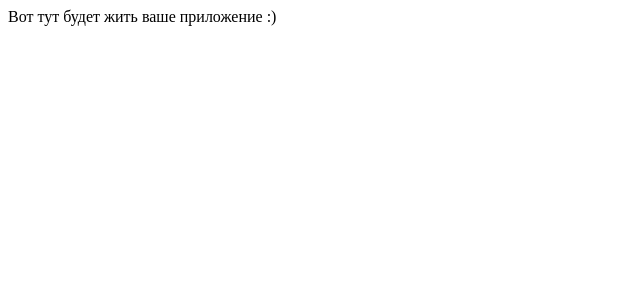
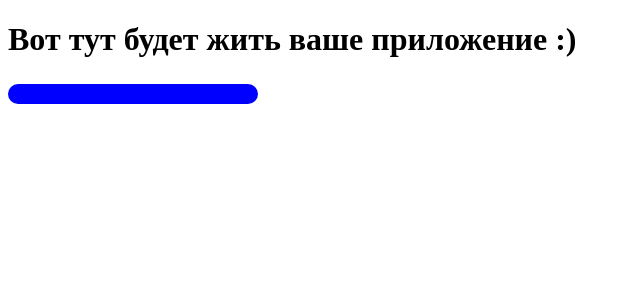
Before and after one commit to digitalr84/Explosssive, a React (Vite) app in the folder packages/client/: page / in a window 1280 px wide. Shown: the top 300 px of the page, without its empty margins (0-640 px from the left). Built offline with nearby package versions, Linux system fonts and the light colour scheme.

Commit message:
первый компонент кнопка

```diff
--- a/packages/client/src/App.tsx
+++ b/packages/client/src/App.tsx
@@ -1,8 +1,9 @@
-import { useEffect } from 'react'
+import { useEffect, FC,useCallback  } from 'react'
 import './App.css'
+import { Button } from './components/Button';
 
-function App() {
-  useEffect(() => {
+const App: FC =()=> {
+  /*useEffect(() => {
     const fetchServerData = async () => {
       const url = `http://localhost:${__SERVER_PORT__}`
       const response = await fetch(url)
@@ -11,8 +12,20 @@ function App() {
     }
 
     fetchServerData()
-  }, [])
-  return <div className="App">Вот тут будет жить ваше приложение :)</div>
+  }, []);*/
+
+ const handleButtonClick = useCallback(() => {
+    console.log('Clicked event');
+  }, []);
+  return (
+    <div className="App">
+      <h1>Вот тут будет жить ваше приложение :)</h1>
+      <Button onClick={handleButtonClick} className="button_raspisnay" type="submit"></Button>
+
+    </div>
+    )
 }
 
 export default App
+
+//<Button onClick={handleButtonClick} regular type="submit" disabled={loading}>
--- /dev/null
+++ b/packages/client/src/components/Button/Button.tsx
@@ -0,0 +1,17 @@
+import React,{ FC } from 'react';
+import { Props } from './types';
+import './button.css';
+
+export const Button:FC<Props> = ({
+  type = 'button',
+  disabled = false,
+  className = '',
+  onClick
+}) => (
+  <button
+      className={`button ${className}`}
+      onClick={onClick}
+      type={type}
+      disabled={disabled}>
+  </button>
+);
--- /dev/null
+++ b/packages/client/src/components/Button/button.css
@@ -0,0 +1,11 @@
+.button {
+   color: black;
+   border-radius: 30px;
+   padding: 10px;
+   border: none;
+   width: 250px;
+}
+
+.button_raspisnay {
+   background-color: blue;
+}
--- /dev/null
+++ b/packages/client/src/components/Button/index.ts
@@ -0,0 +1 @@
+export { Button } from './Button';
--- /dev/null
+++ b/packages/client/src/components/Button/types.ts
@@ -0,0 +1,6 @@
+export interface Props {
+  onClick: () => void;
+  className?: string;
+  type?: 'button' | 'submit' | 'reset';
+  disabled?: boolean;
+}
```
Also changed, not shown: 2 other files (tests, documents, lock files or other folders).
